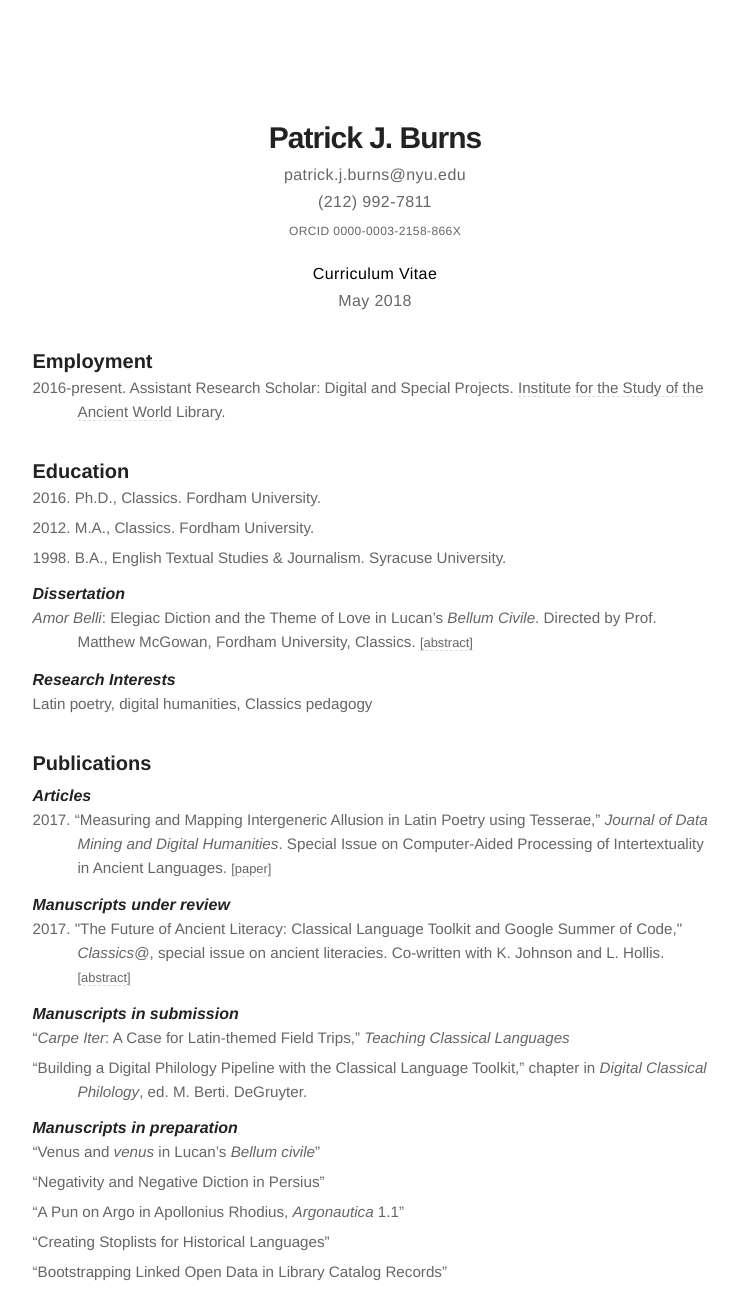
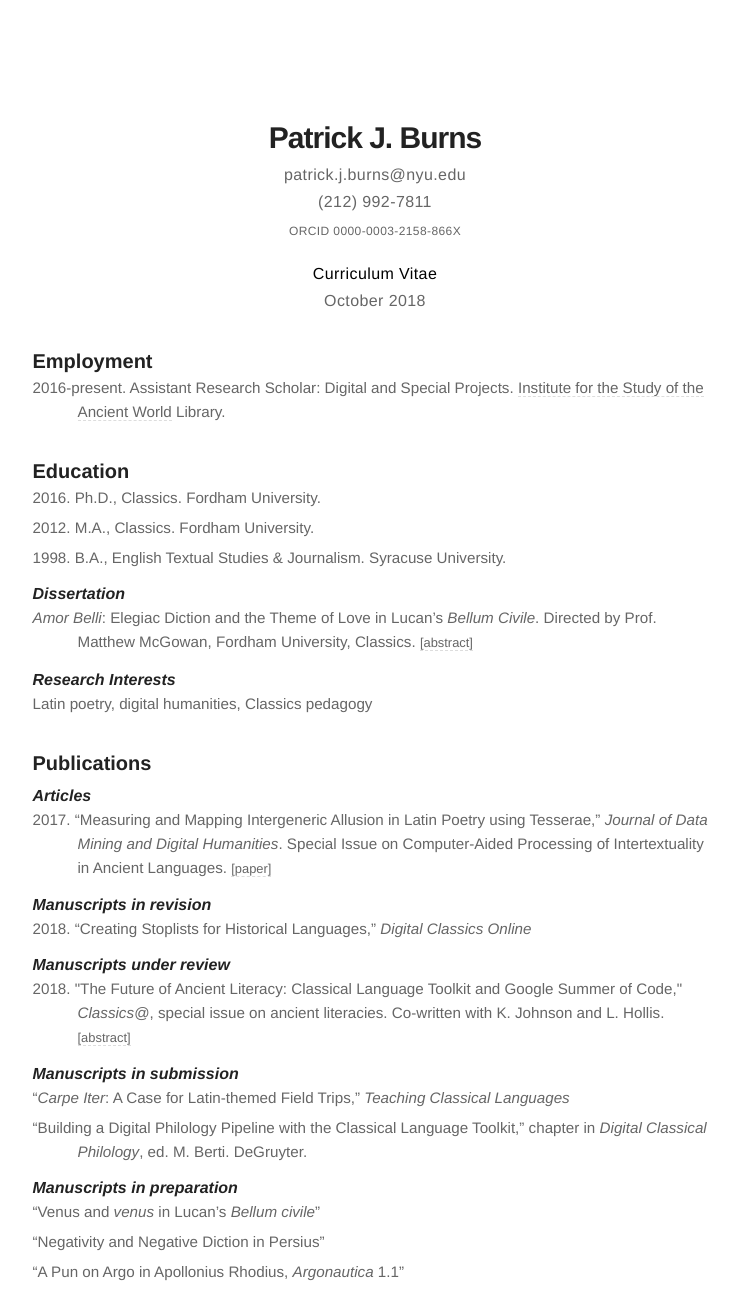
Before and after one commit to diyclassics/diyclassics.github.io, a Jekyll site: the page built from cv.md, in a window 1280 px wide and 1400 px high, cut to the strip 104-1400 px from the top of the window. Shown: the whole strip, without its empty margins (265-1003 px from the left). Built offline with Jekyll 4.4.1, drawn with Linux system fonts in a browser that asks for light colours; some of the changed text lies outside the part shown.

Commit message:
Update cv

```diff
--- a/cv.md
+++ b/cv.md
@@ -15,7 +15,7 @@ ORCID 0000-0003-2158-866X
 
 {:.cv-info}
 **Curriculum Vitae**
-May 2018
+October 2018
 
 ### Employment
 
@@ -42,9 +42,13 @@ May 2018
 
 - 2017\. "Measuring and Mapping Intergeneric Allusion in Latin Poetry using Tesserae," *Journal of Data Mining and Digital Humanities*. Special Issue on Computer-Aided Processing of Intertextuality in Ancient Languages. [[paper]](https://hal.archives-ouvertes.fr/hal-01282568v4/document){:.cv-link}
 
+#### Manuscripts in revision
+
+- 2018\. "Creating Stoplists for Historical Languages," *Digital Classics Online*
+
 #### Manuscripts under review
 
-- 2017\. &quot;The Future of Ancient Literacy: Classical Language Toolkit and Google Summer of Code,&quot; *Classics@*, special issue on ancient literacies. Co-written with K. Johnson and L. Hollis. [[abstract]](../future-of-ancient-literacy){:.cv-link}
+- 2018\. &quot;The Future of Ancient Literacy: Classical Language Toolkit and Google Summer of Code,&quot; *Classics@*, special issue on ancient literacies. Co-written with K. Johnson and L. Hollis. [[abstract]](../future-of-ancient-literacy){:.cv-link}
 
 #### Manuscripts in submission
 
@@ -88,7 +91,6 @@ May 2018
 - 2018\. "Carpe DM: Twitter and the Rise of the Social Media Scholiast," *5000 Years of Comments: The Development of Commentary from Ancient Mesopotamia to the Age of Information*, Center for Hellenic Studies. August 7.
 - 2018\. "Backoff Tagging as a Philological Method," *DH2018*. Mexico City, Mex. June 26.
 - 2017\. “Mapping Library Subject Headings with the HathiTrust Extracted Features Dataset.” *Digital Publication in Mediterranean Archaeology*, Institute for the Study of the Ancient World. October 20.
-- 2017\. “Latin in Unexpected Places.” CAAS 2017 Annual Meeting, New York, NY. October 8. [[abstract]](../latin-in-unexpected-places){:.cv-link}
 - 2017\. "Creating Stopword Lists for Historical Languages." *Global Philology: Big Corpora of Historical Text*, Universität Leipzig. July 10. [[abstract]](../creating-stopword-lists){:.cv-link}
 - 2017\. "Virgil's Hardest Sentence?: Measuring Readability in Latin Poetry." *Midwest Classical Literature Consortium*, Ohio University. April 22. [[abstract]](../virgils-hardest-sentence){:.cv-link}
 <!--- - 2017\. "Backoff Tagging as a Philological Method." *Digital Antiquity Research Showcase*, Institute for the Study of the Ancient World. April 14. --->
```
Also changed, not shown: other parts of cv.md (+3 -4 lines), Gemfile.lock.
